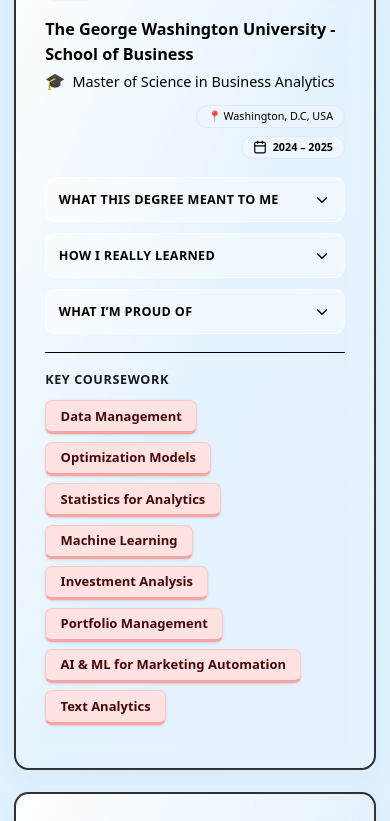
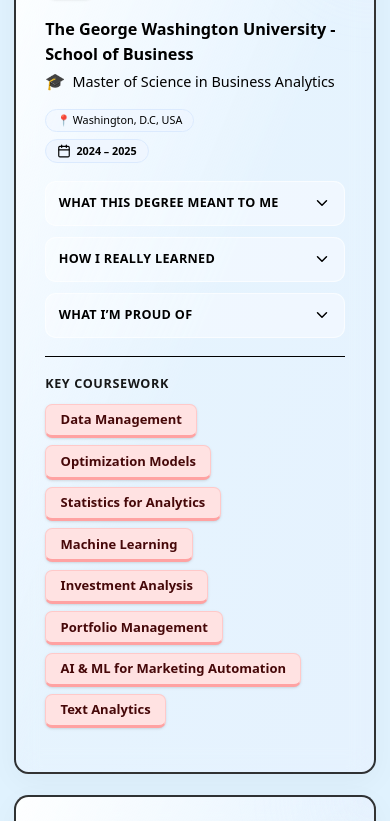
Before and after one commit to gokulkumar1014/gokulkumar1014.github.io, a React (Vite) app: page /education in a window 390 px wide. Shown: the part 819-1640 px from the top of the page. Built offline with nearby package versions, Linux system fonts and the light colour scheme.

Commit message:
Align education badges to left on mobile

```diff
--- a/src/pages/Education.tsx
+++ b/src/pages/Education.tsx
@@ -44,7 +44,7 @@
                                         </div>
                                     </div>
 
-                                    <div className="flex flex-col items-end gap-2 mt-2 md:mt-0 shrink-0">
+                                    <div className="flex flex-col items-start md:items-end gap-2 mt-3 md:mt-0 shrink-0">
                                         <p className="text-secondary/70 text-xs font-medium bg-blue-50/50 px-3 py-1 rounded-full border border-blue-100 flex items-center">
                                             📍 {edu.location}
                                         </p>
```
